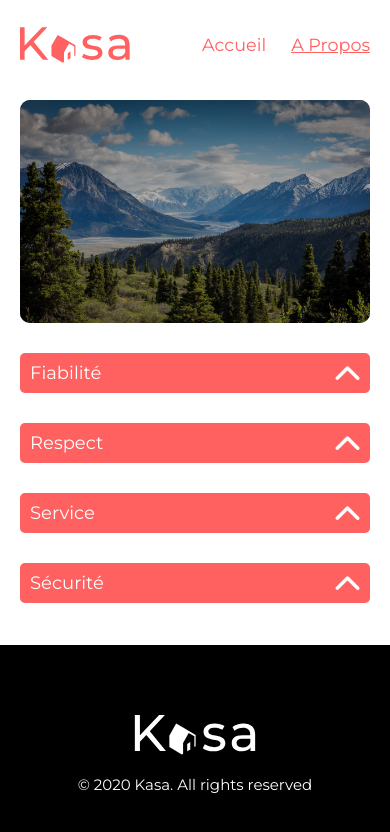
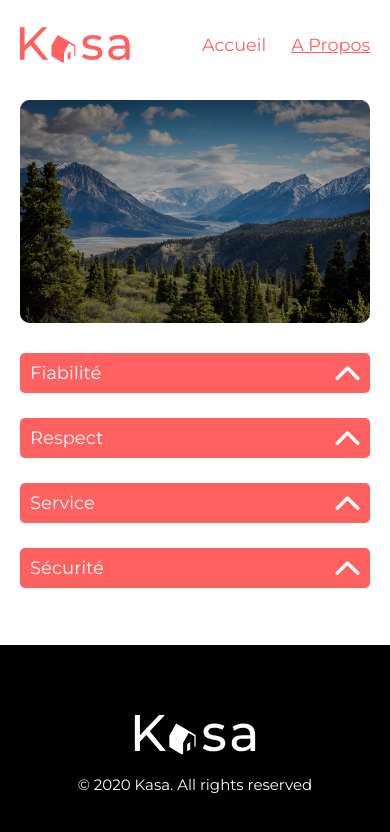
Before and after one commit to Jimmy-Ctln/Location-Immobiliere, a React (Create React App) app: page /a-propos in a window 390 px wide. Shown: the top 832 px of the page. Built offline with nearby package versions, Linux system fonts and the light colour scheme.

Commit message:
Change margin bottom collapse

```diff
--- a/src/components/Collapse/collapse.jsx
+++ b/src/components/Collapse/collapse.jsx
@@ -24,7 +24,6 @@ export function Collapse({ title, content }) {
     setIsOpen(!isOpen)
   }
 
-
   return (
     <div className="collapse">
       <div className="collapse__title" onClick={handleClick}>{title}
--- a/src/style/collapse.scss
+++ b/src/style/collapse.scss
@@ -3,11 +3,11 @@
 .collapse {
   overflow: hidden;
   position: relative;
-  margin: 5px auto 10px;
+  margin: 5px auto 15px;
   max-width: 1023px;
 
-  @media screen and (max-width: 768px) {
-    margin: 5px auto 10px;
+  @media screen and (max-width: 425px) {
+    margin: 5px auto 5px;
   }
 
   &__title {
```
